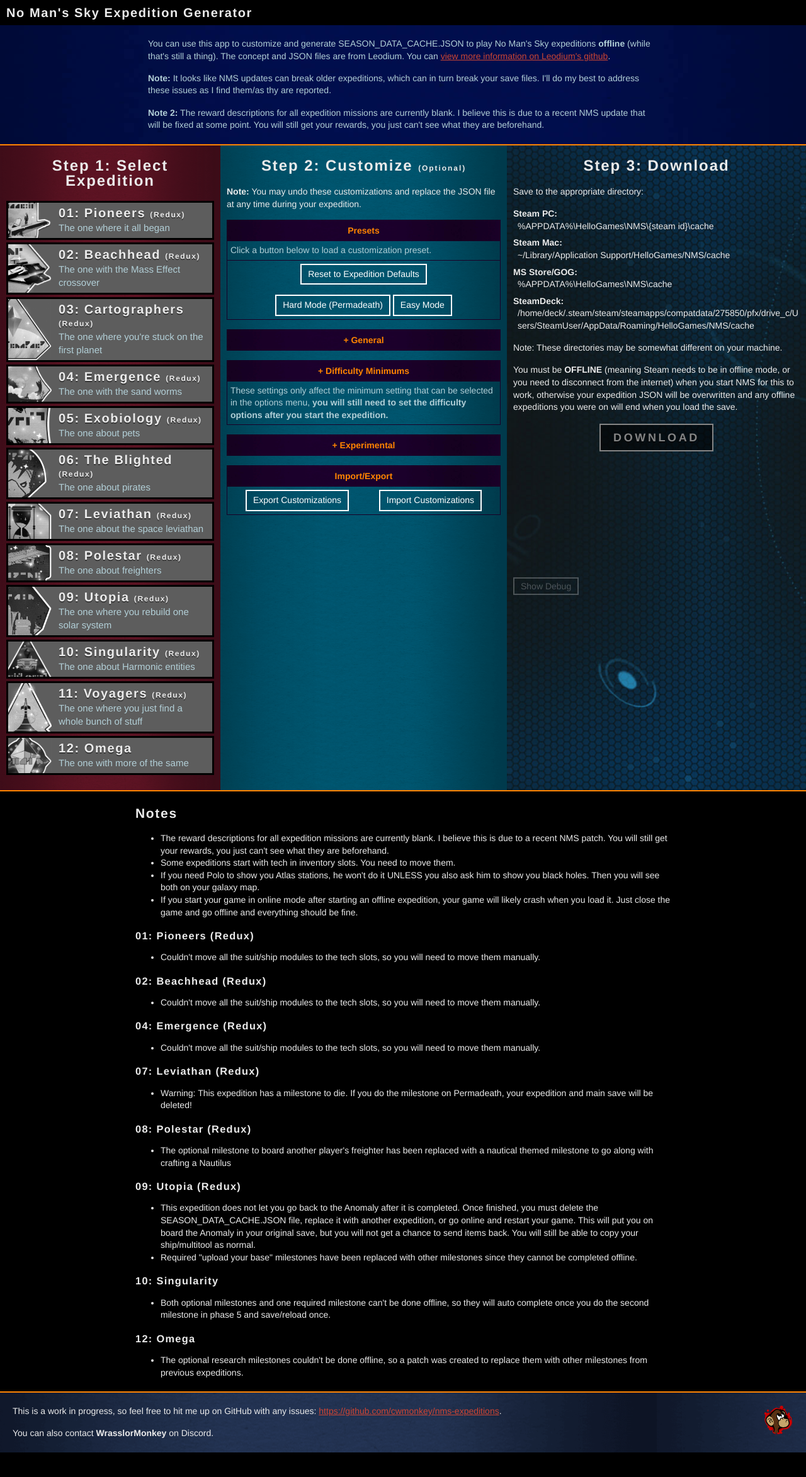
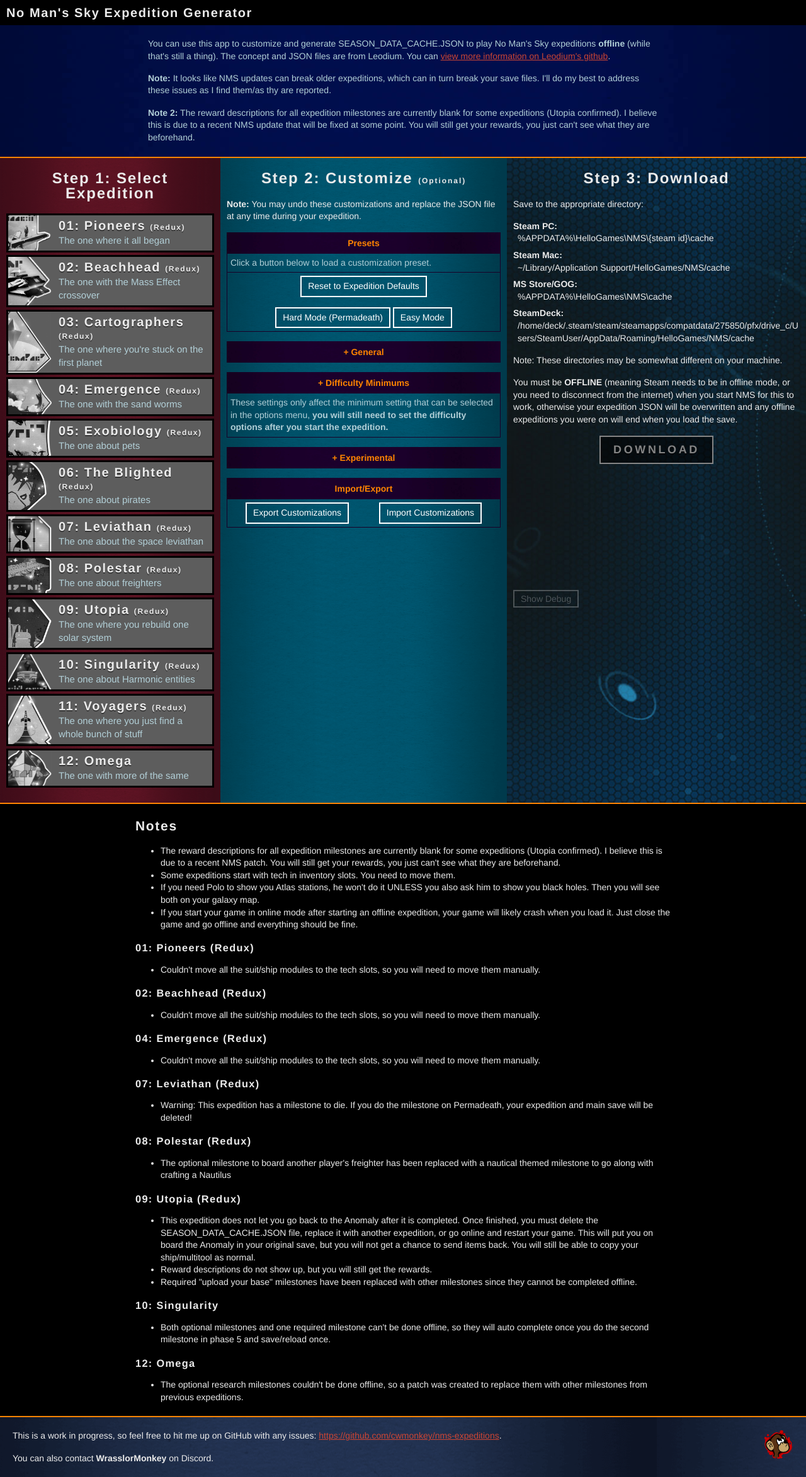
Before and after one commit to cwmonkey/nms-expeditions, a Jekyll site: the page built from index.html, in a window 1280 px wide. Shown: the whole page at 63% size. Built offline with Jekyll 4.4.1, drawn with Linux system fonts in a browser that asks for light colours; some web fonts are replaced; before the commit the page ends 2307 px from its top, so only the background shows below that.

Commit message:
Updating the rewards not showing notices
Also making notices show up as markdown so I can have lists. Tweaking list styles within notice.

```diff
--- a/_data/expeditions.yml
+++ b/_data/expeditions.yml
@@ -66,7 +66,9 @@
   image: e09_utopia.png
   json: 09_redux_utopia.json
   redux: 1
-  notice: This expedition does not let you go back to the Anomaly after it is completed. Once finished, you must delete the SEASON_DATA_CACHE.JSON file, replace it with another expedition, or go online and restart your game. This will put you on board the Anomaly in your original save, but you will not get a chance to send items back. You will still be able to copy your ship/multitool as normal.
+  notice: 1. This expedition does not let you go back to the Anomaly after it is completed. Once finished, you must delete the SEASON_DATA_CACHE.JSON file, replace it with another expedition, or go online and restart your game. This will put you on board the Anomaly in your original save, but you will not get a chance to send items back. You will still be able to copy your ship/multitool as normal.
+
+          2. Reward descriptions do not show up, but you will still get the rewards.
 - id: e010
   name: '10: Singularity'
   description: The one about Harmonic entities
--- a/_sass/_nms-expeditions-critical.scss
+++ b/_sass/_nms-expeditions-critical.scss
@@ -264,6 +264,12 @@
       .patch_check {
         margin-right: 5px;
       }
+    }
+  }
+
+  .notice_description {
+    ol {
+      margin-left: 1.5em;
     }
   }
 
--- a/index.html
+++ b/index.html
@@ -30,7 +30,7 @@
       <strong>Note:</strong> It looks like NMS updates can break older expeditions, which can in turn break your save files. I'll do my best to address these issues as I find them/as thy are reported.
     </p>
     <p>
-      <strong>Note 2:</strong> The reward descriptions for all expedition missions are currently blank. I believe this is due to a recent NMS update that will be fixed at some point. You will still get your rewards, you just can't see what they are beforehand.
+      <strong>Note 2:</strong> The reward descriptions for all expedition milestones are currently blank for some expeditions (Utopia confirmed). I believe this is due to a recent NMS update that will be fixed at some point. You will still get your rewards, you just can't see what they are beforehand.
     </p>
   </div></section>
 
@@ -67,7 +67,7 @@
             <section class="notice" id="notice_{{ exp.id }}">
               <div class="notice_header">
                 <h4 class="notice_headline">Notice</h4>
-                <p class="notice_description">{{ exp.notice }}</p>
+                <div class="notice_description cms">{{ exp.notice | markdownify }}</div>
               </div>
 
               {% if exp.patches %}
@@ -366,7 +366,7 @@
     <div class="cms">
       <h2>Notes</h2>
       <ul>
-        <li>The reward descriptions for all expedition missions are currently blank. I believe this is due to a recent NMS patch. You will still get your rewards, you just can't see what they are beforehand.</li>
+        <li>The reward descriptions for all expedition milestones are currently blank for some expeditions (Utopia confirmed). I believe this is due to a recent NMS patch. You will still get your rewards, you just can't see what they are beforehand.</li>
         <li>Some expeditions start with tech in inventory slots. You need to move them.</li>
         <li>If you need Polo to show you Atlas stations, he won't do it UNLESS you also ask him to show you black holes. Then you will see both on your galaxy map.</li>
         <li>If you start your game in online mode after starting an offline expedition, your game will likely crash when you load it. Just close the game and go offline and everything should be fine.</li>
@@ -394,6 +394,7 @@
       <h3>09: Utopia (Redux)</h3>
       <ul>
         <li>This expedition does not let you go back to the Anomaly after it is completed. Once finished, you must delete the SEASON_DATA_CACHE.JSON file, replace it with another expedition, or go online and restart your game. This will put you on board the Anomaly in your original save, but you will not get a chance to send items back. You will still be able to copy your ship/multitool as normal.</li>
+        <li>Reward descriptions do not show up, but you will still get the rewards.</li>
         <li>Required "upload your base" milestones have been replaced with other milestones since they cannot be completed offline.</li>
       </ul>
       <h3>10: Singularity</h3>
```
